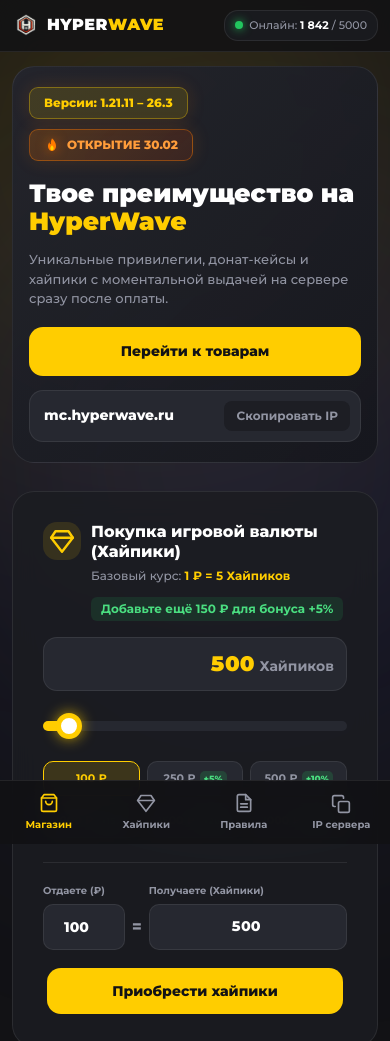
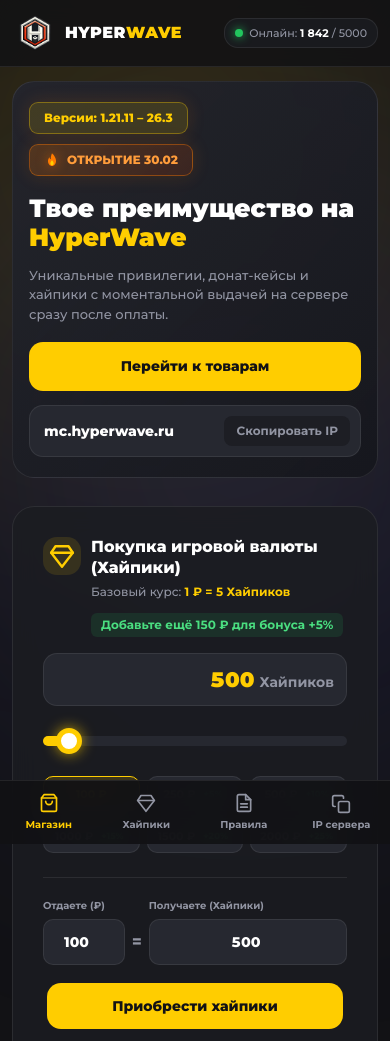
Before and after one commit to crys1s-tmp/hyper-wave, a plain HTML site: page index.html in a window 390 px wide. Shown: the top 1041 px of the page. Drawn offline with Linux system fonts and the light colour scheme.

Commit message:
Update style.css

```diff
--- a/style.css
+++ b/style.css
@@ -109,14 +109,13 @@ body {
 }
 
 .logo-badge {
-    width: 34px;
-    height: 34px;
-    border-radius: 10px;
-    object-fit: cover;
+    width: 60px;
+    height: 60px;
+    border-radius: 14px;
+    object-fit: contain;
     display: block;
     flex-shrink: 0;
 }
-
 .nav-links {
     display: flex;
     gap: 24px;
@@ -1582,9 +1581,9 @@ input[type="range"]::-moz-range-thumb {
     }
 
     .logo-badge {
-    width: 28px;
-    height: 28px;
-    border-radius: 8px;
+    width: 46px;
+    height: 46px;
+    border-radius: 10px;
     }
 
     .ip-header-btn {
```
